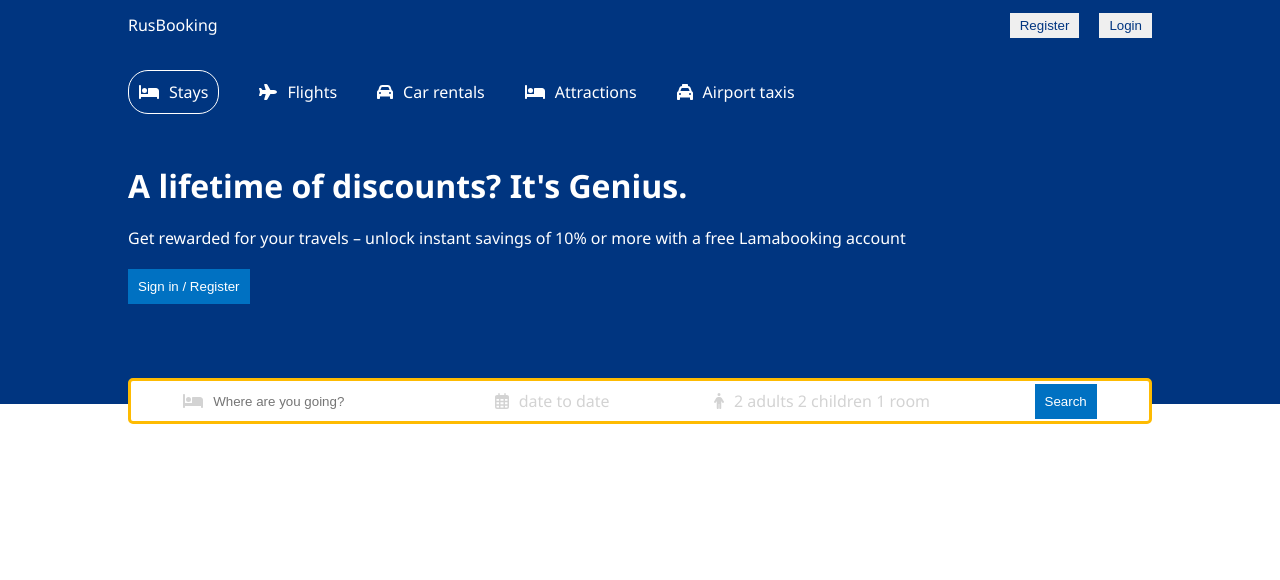
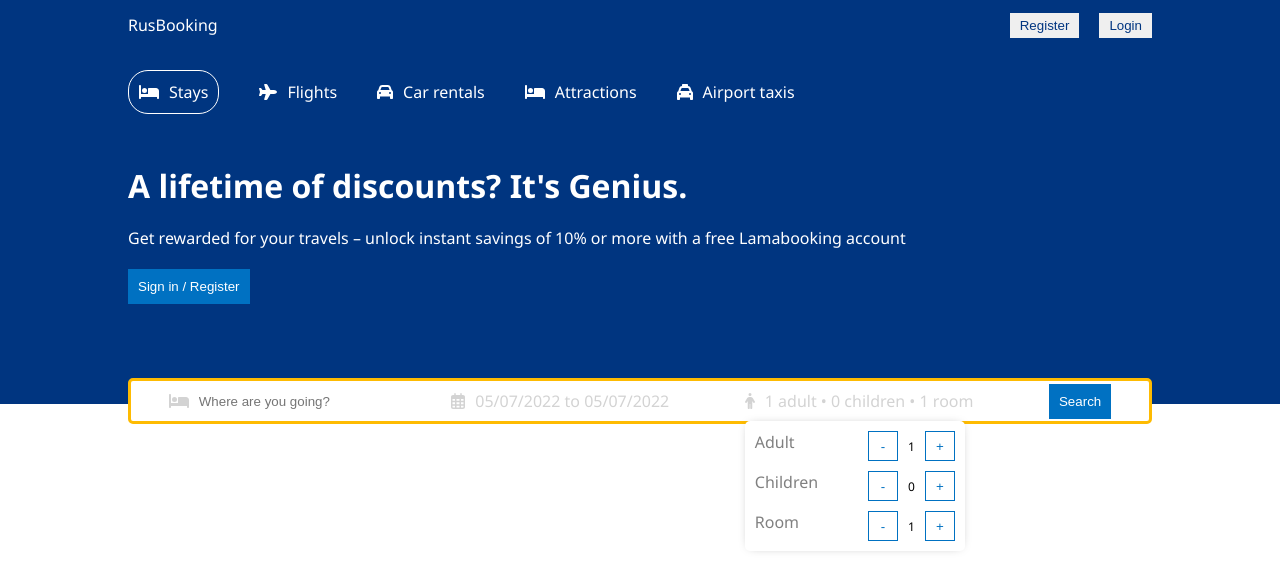
Before and after one commit to Medvedev-Savelii/react_booking_website, a React (Create React App) app: page / in a window 1280 px wide. Shown: the top 580 px of the page. Built offline with nearby package versions, Linux system fonts and the light colour scheme.

Commit message:
second-commit

```diff
--- a/package.json
+++ b/package.json
@@ -10,7 +10,9 @@
     "@testing-library/jest-dom": "^5.16.4",
     "@testing-library/react": "^13.2.0",
     "@testing-library/user-event": "^13.5.0",
+    "date-fns": "^2.28.0",
     "react": "^18.1.0",
+    "react-date-range": "^1.4.0",
     "react-dom": "^18.1.0",
     "react-router-dom": "^6.3.0",
     "react-scripts": "5.0.1",
--- a/src/components/header/Header.jsx
+++ b/src/components/header/Header.jsx
@@ -7,9 +7,28 @@
   faTaxi,
 } from "@fortawesome/free-solid-svg-icons";
 import { FontAwesomeIcon } from "@fortawesome/react-fontawesome";
-import React from "react";
+import { useState } from "react";
 import "./header.css";
+import { format } from "date-fns";
+import "react-date-range/dist/styles.css"; // main css file
+import "react-date-range/dist/theme/default.css"; // theme css file
+import { DateRange } from "react-date-range";
 const Header = () => {
+  const [openDate, setOpenDate] = useState(false);
+  const [date, setDate] = useState([
+    {
+      startDate: new Date(),
+      endDate: new Date(),
+      key: "selection",
+    },
+  ]);
+  const [openOptions, closeOpenOptions] = useState(false);
+  const [options, setOptions] = useState({
+    adult: 1,
+    children: 0,
+    room: 1,
+  });
+
   return (
     <div className="header">
       <div className="headerContainer">
@@ -53,11 +72,82 @@
           </div>
           <div className="headerSearchItem">
             <FontAwesomeIcon icon={faCalendarDays} className="headerIcon" />
-            <span className="headerSearchText">date to date</span>
+            <span
+              onClick={() => setOpenDate(!openDate)}
+              className="headerSearchText"
+            >{`${format(date[0].startDate, "MM/dd/yyyy")} to ${format(
+              date[0].endDate,
+              "MM/dd/yyyy"
+            )}`}</span>
+            {openDate && (
+              <DateRange
+                editableDateInputs={true}
+                onChange={(item) => setDate([item.selection])}
+                moveRangeOnFirstSelection={false}
+                ranges={date}
+                className="date"
+              />
+            )}
           </div>
           <div className="headerSearchItem">
             <FontAwesomeIcon icon={faPerson} className="headerIcon" />
-            <span className="headerSearchText">2 adults 2 children 1 room</span>
+            <span className="headerSearchText">{`${options.adult} adult • ${options.children} children • ${options.room} room `}</span>
+            <div className="options">
+              <div className="optionItem">
+                <span className="optionText">Adult</span>
+                <div className="optionCounter">
+                  <button
+                    className="optionCounterButton"
+                    onClick={() => handleOption("adult", "d")}
+                  >
+                    -
+                  </button>
+                  <span className="optionCounterNumber">1</span>
+                  <button
+                    className="optionCounterButton"
+                    onClick={() => handleOption("adult", "i")}
+                  >
+                    +
+                  </button>
+                </div>
+              </div>
+              <div className="optionItem">
+                <span className="optionText">Children</span>
+                <div className="optionCounter">
+                  <button
+                    className="optionCounterButton"
+                    onClick={() => handleOption("children", "d")}
+                  >
+                    -
+                  </button>
+                  <span className="optionCounterNumber">0</span>
+                  <button
+                    className="optionCounterButton"
+                    onClick={() => handleOption("children", "i")}
+                  >
+                    +
+                  </button>
+                </div>
+              </div>
+              <div className="optionItem">
+                <span className="optionText">Room</span>
+                <div className="optionCounter">
+                  <button
+                    className="optionCounterButton"
+                    onClick={() => handleOption("room", "d")}
+                  >
+                    -
+                  </button>
+                  <span className="optionCounterNumber">1</span>
+                  <button
+                    className="optionCounterButton"
+                    onClick={() => handleOption("room", "i")}
+                  >
+                    +
+                  </button>
+                </div>
+              </div>
+            </div>
           </div>
           <div className="headerSearchItem">
             <button className="headerBtn">Search</button>
--- a/src/components/header/header.css
+++ b/src/components/header/header.css
@@ -73,3 +73,48 @@
 	color: lightgray;
 	cursor: pointer;
 }
+
+.date {
+	position: absolute;
+	top: 40px;
+	z-index: 2;
+}
+
+
+.options {
+	z-index: 2;
+	position: absolute;
+	top: 40px;
+	background-color: white;
+	color: gray;
+	border-radius: 5px;
+	-webkit-box-shadow: 0px 0px 10px -5px rgba(0, 0, 0, 0.4);
+	box-shadow: 0px 0px 10px -5px rgba(0, 0, 0, 0.4);
+}
+.optionItem {
+	width: 200px;
+	display: flex;
+	justify-content: space-between;
+	margin: 10px;
+}
+
+.optionCounter {
+	display: flex;
+  align-items: center;
+  gap: 10px;
+  font-size: 12px;
+  color: black;
+}
+
+.optionCounterButton {
+	width: 30px;
+	height: 30px;
+	border: 1px solid #0071c2;
+	color: #0071c2;
+	cursor: pointer;
+	background-color: white;
+}
+
+.optionCounterButton:disabled {
+	cursor: not-allowed;
+}
```
Also changed, not shown: 1 other file (tests, documents, lock files or other folders).
